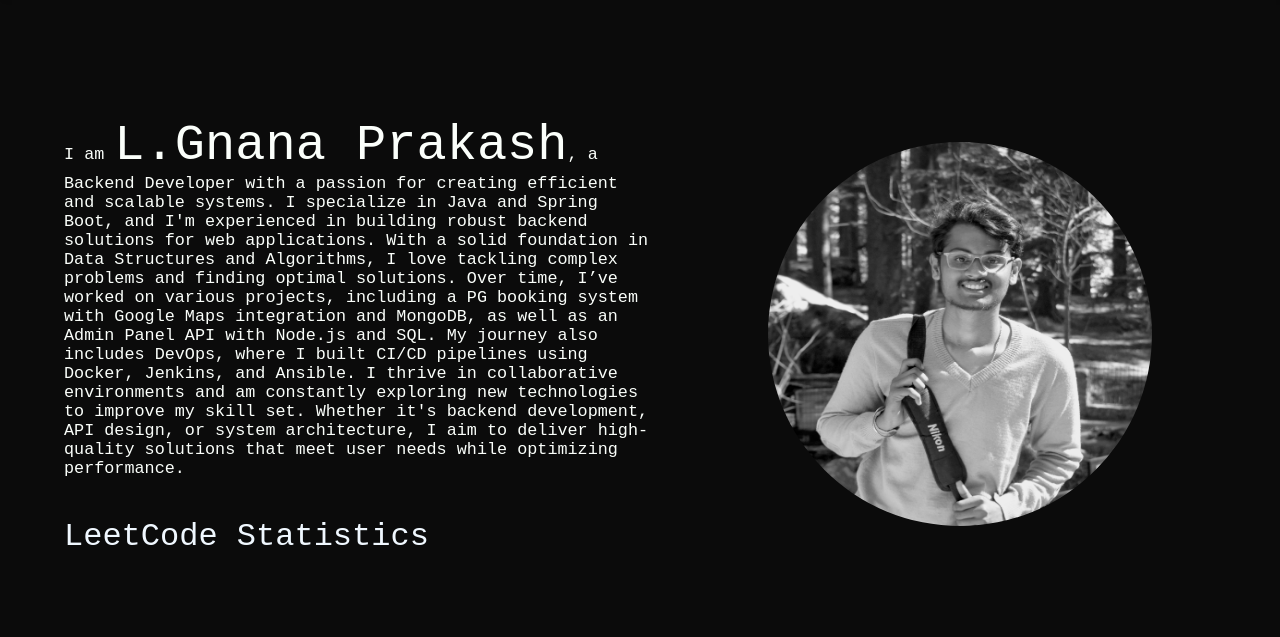
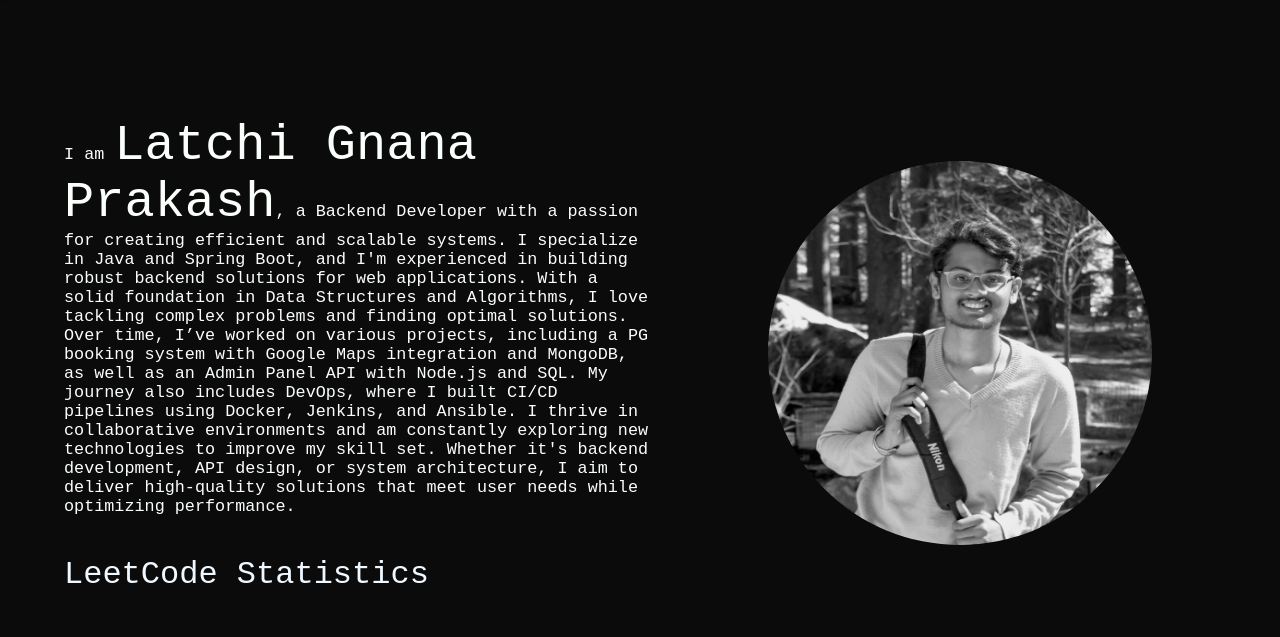
Before and after one commit to GnanaPrakash07/Portfolio, a plain HTML site: page index.html in a window 1280 px wide. Shown: the part 63-700 px from the top of the page. Drawn offline with Linux system fonts and the light colour scheme; no server answers.

Commit message:
Update index.html

```diff
--- a/index.html
+++ b/index.html
@@ -39,7 +39,7 @@
 
     <info id="information" class="info-div">
         <div class="about">
-            <span class="about-me">I am <span class="my-name">L.Gnana Prakash</span>, a Backend Developer with a passion for creating efficient and scalable systems.
+            <span class="about-me">I am <span class="my-name">Latchi Gnana Prakash</span>, a Backend Developer with a passion for creating efficient and scalable systems.
             I specialize in Java and Spring Boot, and I'm experienced in building robust backend solutions for web applications. With a solid foundation in Data Structures and Algorithms, I love tackling complex problems and finding optimal solutions. Over time, I’ve worked on various projects, including a PG booking system with Google Maps integration and MongoDB, as well as an Admin Panel API with Node.js and SQL. My journey also includes DevOps, where I built CI/CD pipelines using Docker, Jenkins, and Ansible.
 
             I thrive in collaborative environments and am constantly exploring new technologies to improve my skill set. Whether it's backend development, API design, or system architecture, I aim to deliver high-quality solutions that meet user needs while optimizing performance.
```
